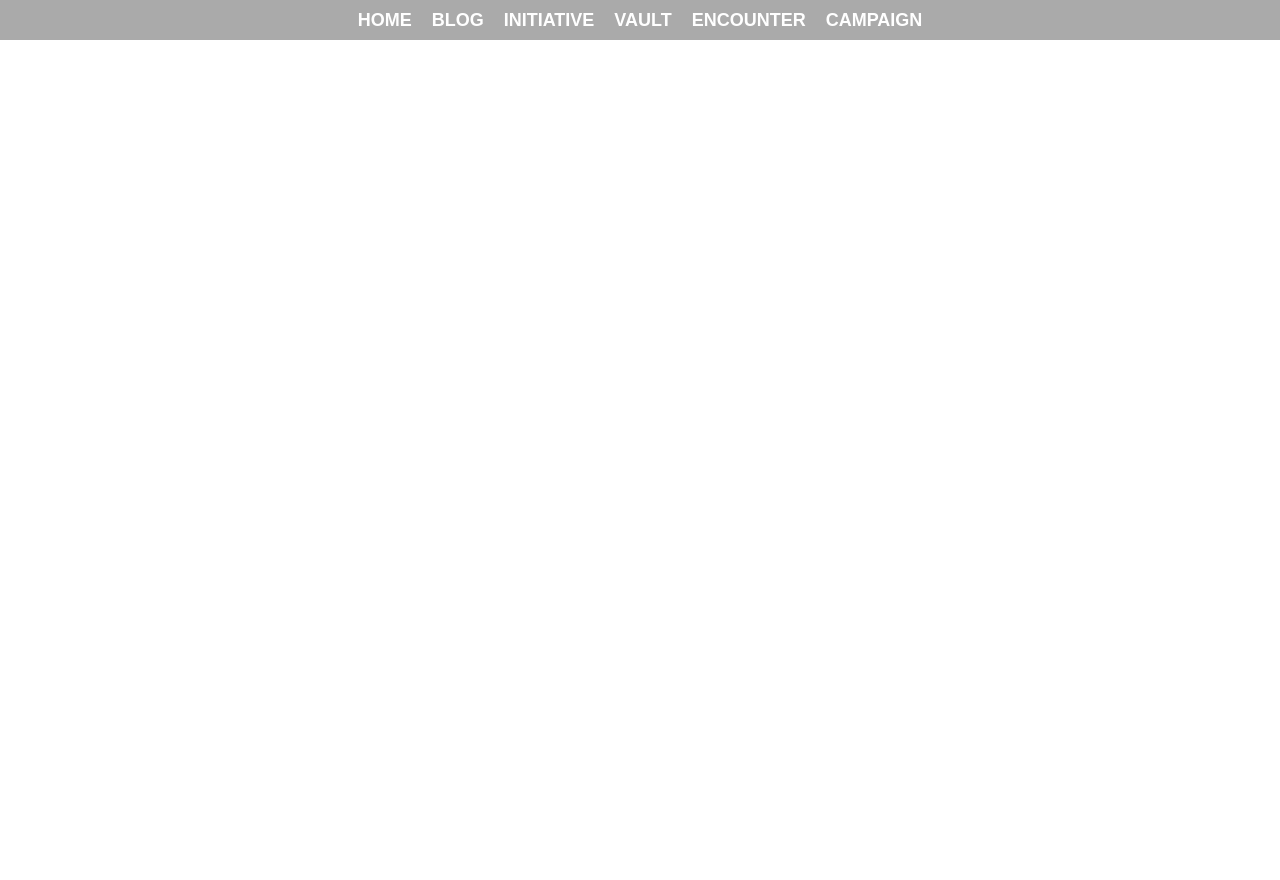
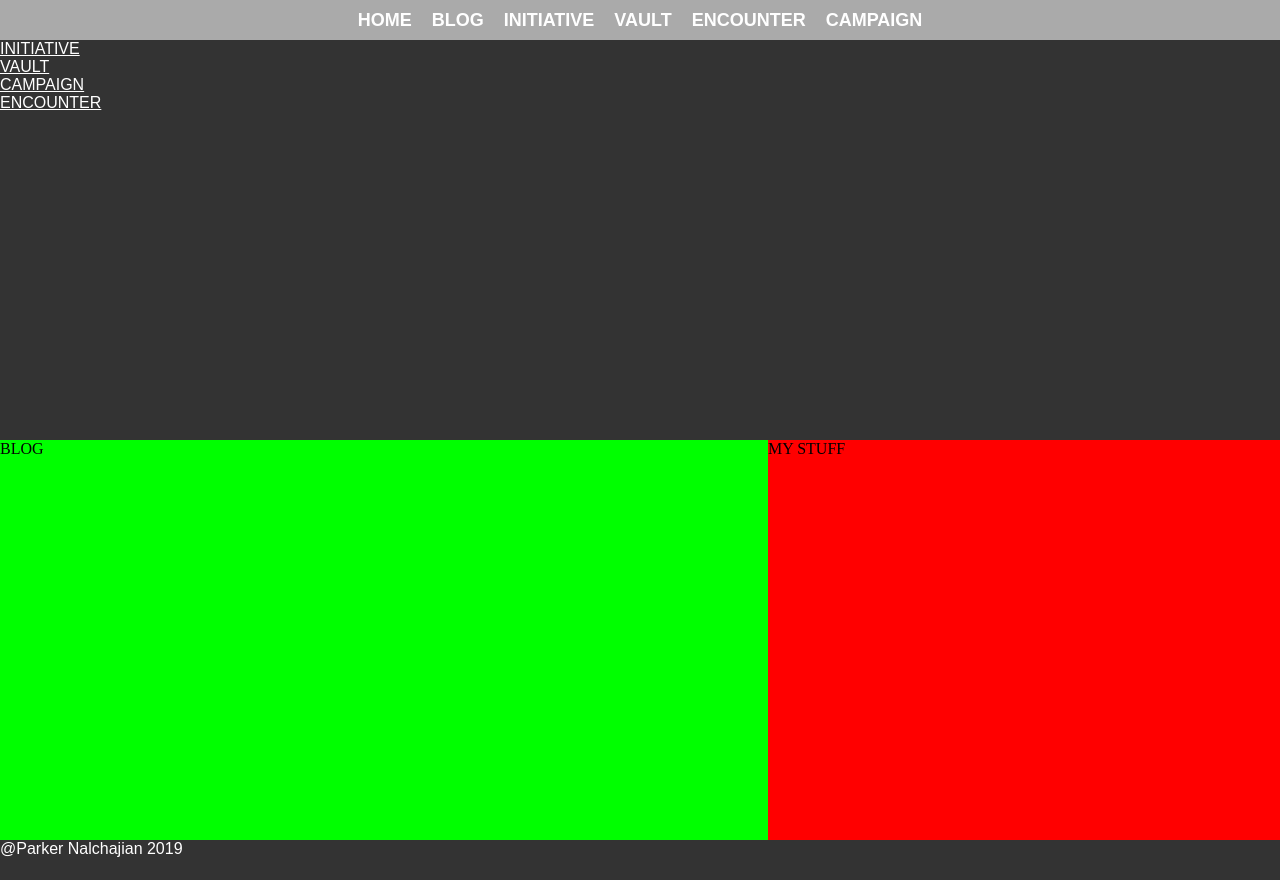
Before and after one commit to parkernalch/savage-suite, an Angular app: page / in a window 1280 px wide. Before the commit the page ends 800 px from the top, so only its background shows below. Built offline with nearby package versions, Linux system fonts and the light colour scheme.

Commit message:
added header and footer, and a handful more components

```diff
--- a/src/app/app-routing.module.ts
+++ b/src/app/app-routing.module.ts
@@ -5,9 +5,11 @@ import { CampaignManagerComponent } from './components/campaign-manager/campaign
 import { EncounterBuilderComponent } from './components/encounter-builder/encounter-builder.component';
 import { CharacterVaultComponent } from './components/character-vault/character-vault.component';
 import { AppComponent } from './app.component';
+import { HomepageComponent } from './components/homepage/homepage.component';
 
 
 const routes: Routes = [
+  {path: '', component:HomepageComponent},
   {path: 'initiative', component:InitiativeComponent},
   {path: 'campaign', component:CampaignManagerComponent},
   {path: 'encounter', component: EncounterBuilderComponent},
--- a/src/app/app.component.html
+++ b/src/app/app.component.html
@@ -1,2 +1,3 @@
 <app-header></app-header>
 <router-outlet></router-outlet>
+<app-footer></app-footer>
--- a/src/app/app.module.ts
+++ b/src/app/app.module.ts
@@ -8,6 +8,8 @@ import { CampaignManagerComponent } from './components/campaign-manager/campaign
 import { EncounterBuilderComponent } from './components/encounter-builder/encounter-builder.component';
 import { InitiativeComponent } from './components/initiative/initiative.component';
 import { HeaderComponent } from './components/layout/header/header.component';
+import { HomepageComponent } from './components/homepage/homepage.component';
+import { FooterComponent } from './components/layout/footer/footer.component';
 
 @NgModule({
   declarations: [
@@ -16,7 +18,9 @@ import { HeaderComponent } from './components/layout/header/header.component';
     CampaignManagerComponent,
     EncounterBuilderComponent,
     InitiativeComponent,
-    HeaderComponent
+    HeaderComponent,
+    HomepageComponent,
+    FooterComponent
   ],
   imports: [
     BrowserModule,
```
